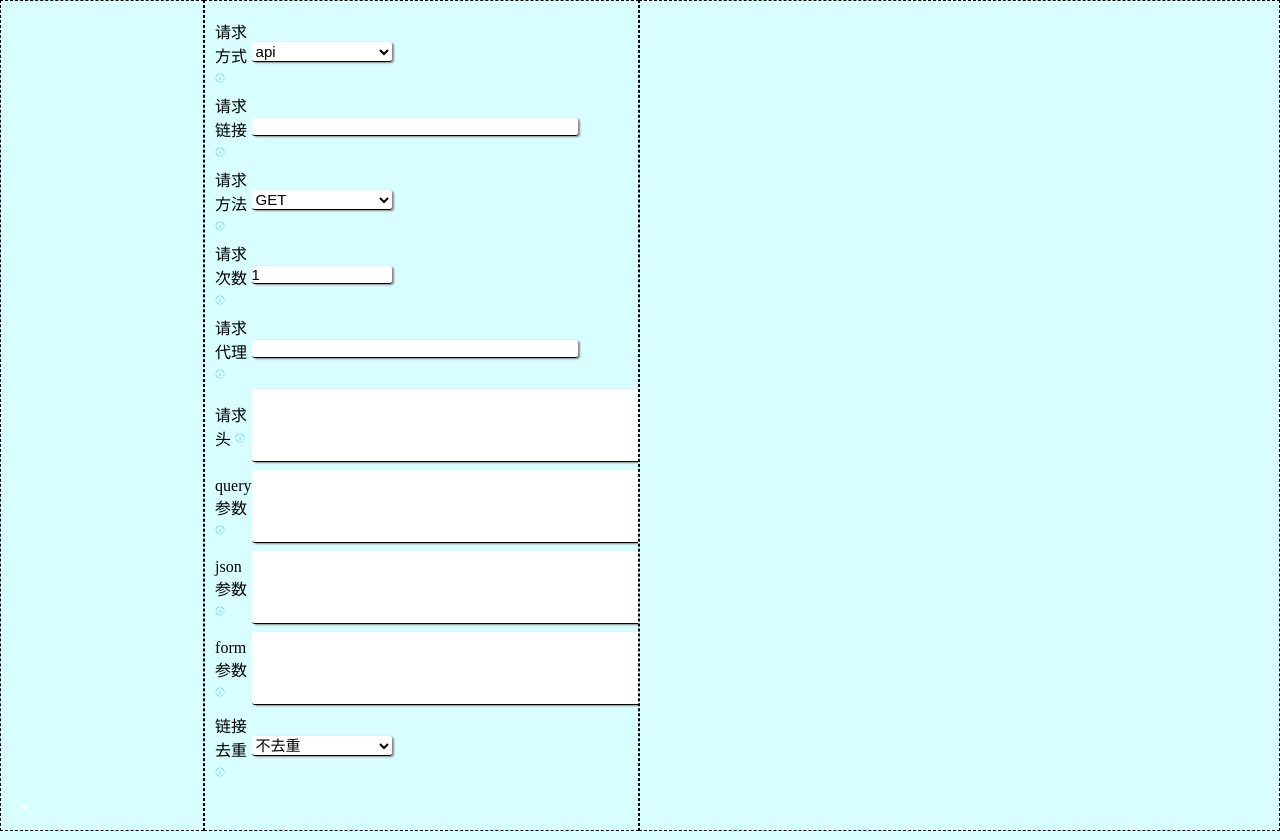
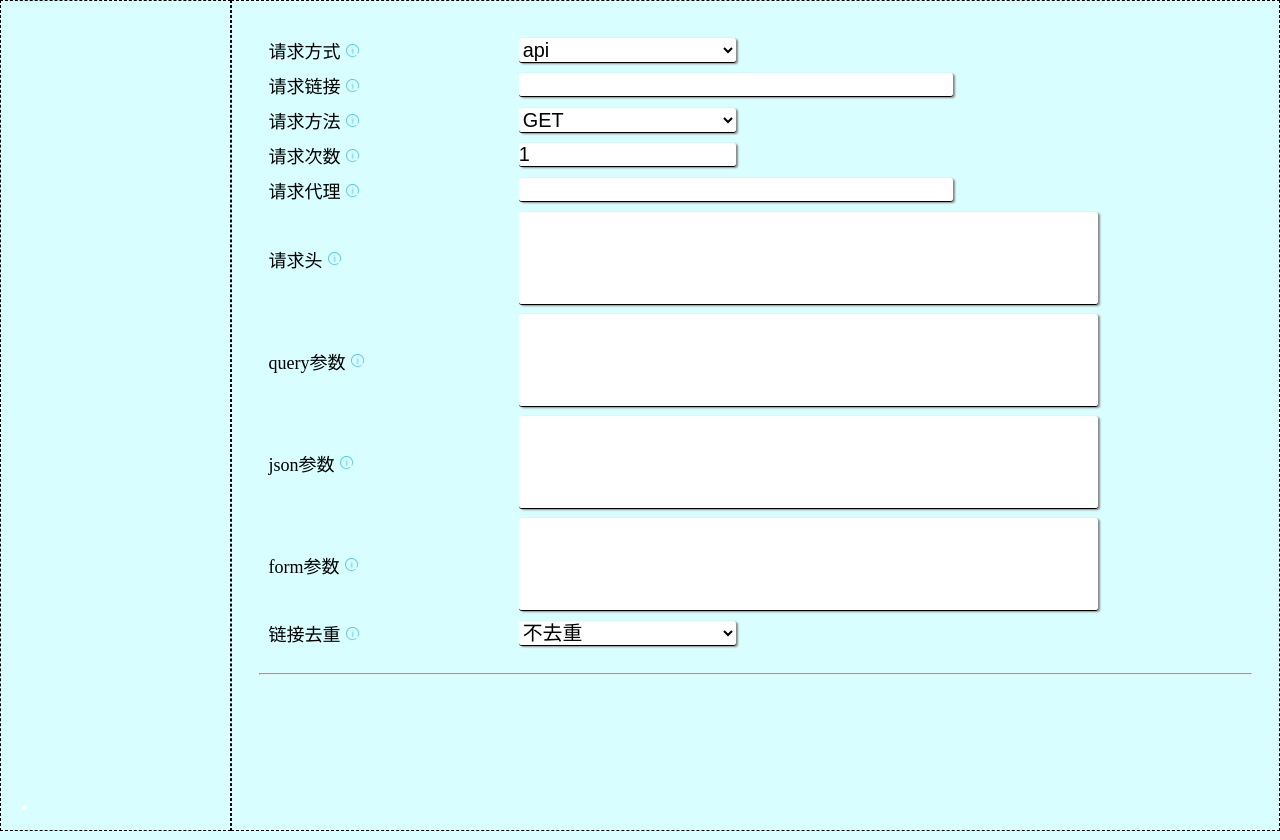
Before and after one commit to ling-yuan/generate-config-with-web, a Flask app: page / in a window 1280 px wide. Shown: the part 63-903 px from the top of the page. Run offline with Flask 3, Linux system fonts and the light colour scheme.

Commit message:
update: 更新主页布局

```diff
--- a/src/static/css/index.css
+++ b/src/static/css/index.css
@@ -55,7 +55,8 @@ body {
 }
 
 ::-webkit-scrollbar {
-    width: 0px;
+    /* 不显示滚动条 */
+    width: 0vh;
 }
 
 .container div {
@@ -63,17 +64,21 @@ body {
     /* 边框: 虚线 */
     border: 1px dashed #000000;
     /* 内边距 */
-    padding: 10px;
+    padding: 3vh;
 }
 
 .container .directory {
     width: 15%;
 }
 
-.container .request {
+/* .container .request {
     width: 34%;
 }
 
 .container .response {
     width: 51%;
+} */
+
+.container .request-response {
+    width: 85%;
 }
--- a/src/static/css/request.css
+++ b/src/static/css/request.css
@@ -1,12 +1,18 @@
 .request-table {
+    /* 宽度等于父容器 */
     width: 100%;
     border-collapse: separate;
-    border-spacing: 0px 8px;
+    border-spacing: 1vh 1vh;
 }
 
 /* tr下的第一个td占30%的宽 */
-.request-table tr td:first-child {
-    width: 35%;
+.request-title {
+    width: 25%;
+    font-size: 2vh;
+}
+
+.request-content {
+    width: 75%;
 }
 
 .request-table td,
@@ -38,7 +44,7 @@
     /* 右下阴影 */
     box-shadow: 2px 1px 2px #888888;
     /* 字体大小 */
-    font-size: 15px;
+    font-size: 2.2vh;
 }
 
 .input-data:focus {
@@ -49,7 +55,7 @@
 .request-textarea {
     /* 不允许更改大小 */
     resize: none;
-    /* width: 95%; */
+    width: 80%;
 }
 
 .request-select {
@@ -62,7 +68,7 @@
 }
 
 .request-input {
-    width: 70%;
+    width: 60%;
 }
 
 .request-input-number {
--- a/src/templates/index.html
+++ b/src/templates/index.html
@@ -19,10 +19,11 @@
             <div class="directory">
                 {{directory|safe}}
             </div>
-            <div class="request">
+            <div class="request-response">
                 {{request|safe}}
-            </div>
-            <div class="response">
+                <br />
+                <hr />
+                <br />
                 {{response|safe}}
             </div>
         </div>
--- a/src/templates/request.html
+++ b/src/templates/request.html
@@ -3,13 +3,13 @@
 
 <table class="request-table">
     <tr>
-        <td>
+        <td class="request-title">
             <span title="type">请求方式</span>
             <!-- 信息按钮，悬停显示提示信息 -->
             <img class="request-icon" src="{{ url_for('static', filename='pic/info.png') }}"
                 title="api: 接口请求&#10;browser: 浏览器请求" />
         </td>
-        <td>
+        <td class="request-content">
             <!-- 下拉菜单 -->
             <select class="input-data request-select" id="type" aria-label="type">
                 <option value="api">api</option>
@@ -18,22 +18,22 @@
         </td>
     </tr>
     <tr>
-        <td>
+        <td class="request-title">
             <span title="url">请求链接</span>
             <img class="request-icon" src="{{ url_for('static', filename='pic/info.png') }}"
                 title="填写对应阶段的链接，可以使用可变参数进行填充&#10;此设置会被上个阶段中的next_url字段覆盖" />
         </td>
-        <td>
+        <td class="request-content">
             <input class="input-data request-input" id="url" type="text" aria-label="url" />
         </td>
     </tr>
     <tr>
-        <td>
+        <td class="request-title">
             <span title="method">请求方法</span>
             <img class="request-icon" src="{{ url_for('static', filename='pic/info.png') }}"
                 title="GET: 获取数据&#10;POST: 提交数据" />
         </td>
-        <td>
+        <td class="request-content">
             <select class="input-data request-select" id="method" aria-label="method">
                 <option value="GET">GET</option>
                 <option value="POST">POST</option>
@@ -41,76 +41,76 @@
         </td>
     </tr>
     <tr>
-        <td>
+        <td class="request-title">
             <span title="iteration_times">请求次数</span>
             <img class="request-icon" src="{{ url_for('static', filename='pic/info.png') }}"
                 style="vertical-align: middle;"
                 title="填写对应阶段的请求次数，此设置会影响该阶段链接和携带数据中的可变参数&#10;此设置会被上个阶段中的next_iteration_times字段覆盖" />
         </td>
-        <td>
+        <td class="request-content">
             <input class="input-data request-input request-input-number" id="iteration_times" type="number" min="1"
                 value="1" aria-label="iteration_times" />
         </td>
     </tr>
     <tr>
-        <td>
+        <td class="request-title">
             <span title="proxy">请求代理</span>
             <img class="request-icon" src="{{ url_for('static', filename='pic/info.png') }}"
                 title="填写对应阶段的请求代理，此设置会影响api方式获取响应" />
         </td>
-        <td>
+        <td class="request-content">
             <input class="input-data request-input" id="proxy" type="text" aria-label="proxy" />
         </td>
     </tr>
     <tr>
-        <td>
+        <td class="request-title">
             <span title="headers">请求头</span>
             <img class="request-icon" src="{{ url_for('static', filename='pic/info.png') }}" title="对应阶段的请求头" />
         </td>
-        <td>
+        <td class="request-content">
             <textarea class="input-data request-textarea" id="headers" rows="4" cols="50"
                 aria-label="headers"></textarea>
         </td>
     </tr>
     <tr>
-        <td>
+        <td class="request-title">
             <span title="query_params">query参数</span>
             <img class="request-icon" src="{{ url_for('static', filename='pic/info.png') }}"
                 title="对应阶段的query参数，请输入json格式" />
         </td>
-        <td>
+        <td class="request-content">
             <textarea class="input-data request-textarea" id="query_params" rows="4" cols="50"
                 aria-label="query_params"></textarea>
         </td>
     </tr>
     <tr>
-        <td>
+        <td class="request-title">
             <span title="json_params">json参数</span>
             <img class="request-icon" src="{{ url_for('static', filename='pic/info.png') }}"
                 title="对应阶段的json参数，请输入json格式" />
         </td>
-        <td>
+        <td class="request-content">
             <textarea class="input-data request-textarea" id="json_params" rows="4" cols="50"
                 aria-label="json_params"></textarea>
         </td>
     </tr>
     <tr>
-        <td>
+        <td class="request-title">
             <span title="form_params">form参数</span>
             <img class="request-icon" src="{{ url_for('static', filename='pic/info.png') }}"
                 title="对应阶段的form参数，请输入json格式" />
         </td>
-        <td>
+        <td class="request-content">
             <textarea class="input-data request-textarea" id="form_params" rows="4" cols="50"
                 aria-label="form_params"></textarea>
         </td>
     </tr>
     <tr>
-        <td>
+        <td class="request-title">
             <span title="dont_filter">链接去重</span>
             <img class="request-icon" src="{{ url_for('static', filename='pic/info.png') }}" title="请求链接是否去重" />
         </td>
-        <td>
+        <td class="request-content">
             <select class="input-data request-select" id="dont_filter" aria-label="dont_filter">
                 <option value="True">不去重</option>
                 <option value="False">去重</option>
```
